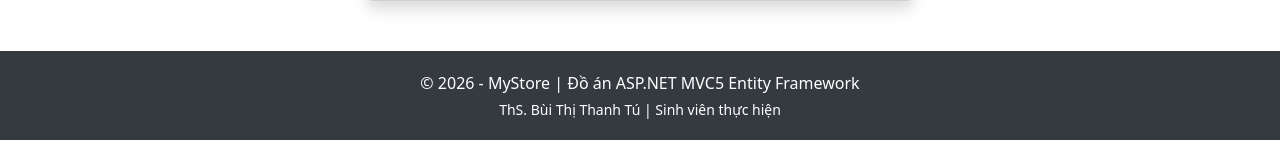
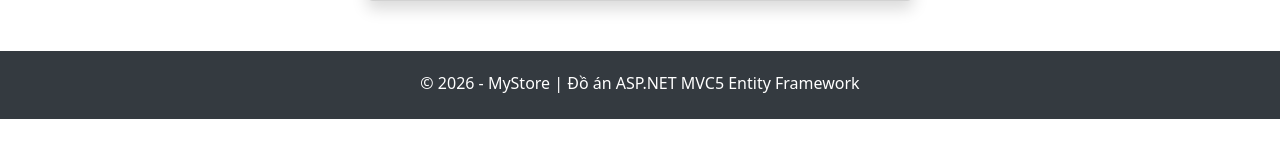
Before and after one commit to danhdothethanh/be8, an ASP.NET MVC app: page /Account/Register in a window 1280 px wide. Shown: the part 932-1092 px from the top of the page. After the commit the page ends 1051 px from the top, so only its background shows below. Run offline with ASP.NET Core 8 and stand-ins for ASP.NET MVC 5, Linux system fonts and the light colour scheme; data comes from the database, SQL or seed files in the repository; the project's own start-up code is not run, and a stand-in starts its controllers and pages; some libraries are stand-ins or nearby versions.

Commit message:
Update footer to remove student name
Removed the student name from the footer.

```diff
--- a/MaSV_MyStore/Views/Shared/_CustomerLayout.cshtml
+++ b/MaSV_MyStore/Views/Shared/_CustomerLayout.cshtml
@@ -83,7 +83,7 @@
     <footer class="text-center">
         <div class="container">
             <p class="mb-1">&copy; @DateTime.Now.Year - MyStore | Đồ án ASP.NET MVC5 Entity Framework</p>
-            <p class="mb-0 small">ThS. Bùi Thị Thanh Tú | Sinh viên thực hiện</p>
+
         </div>
     </footer>
 
```
